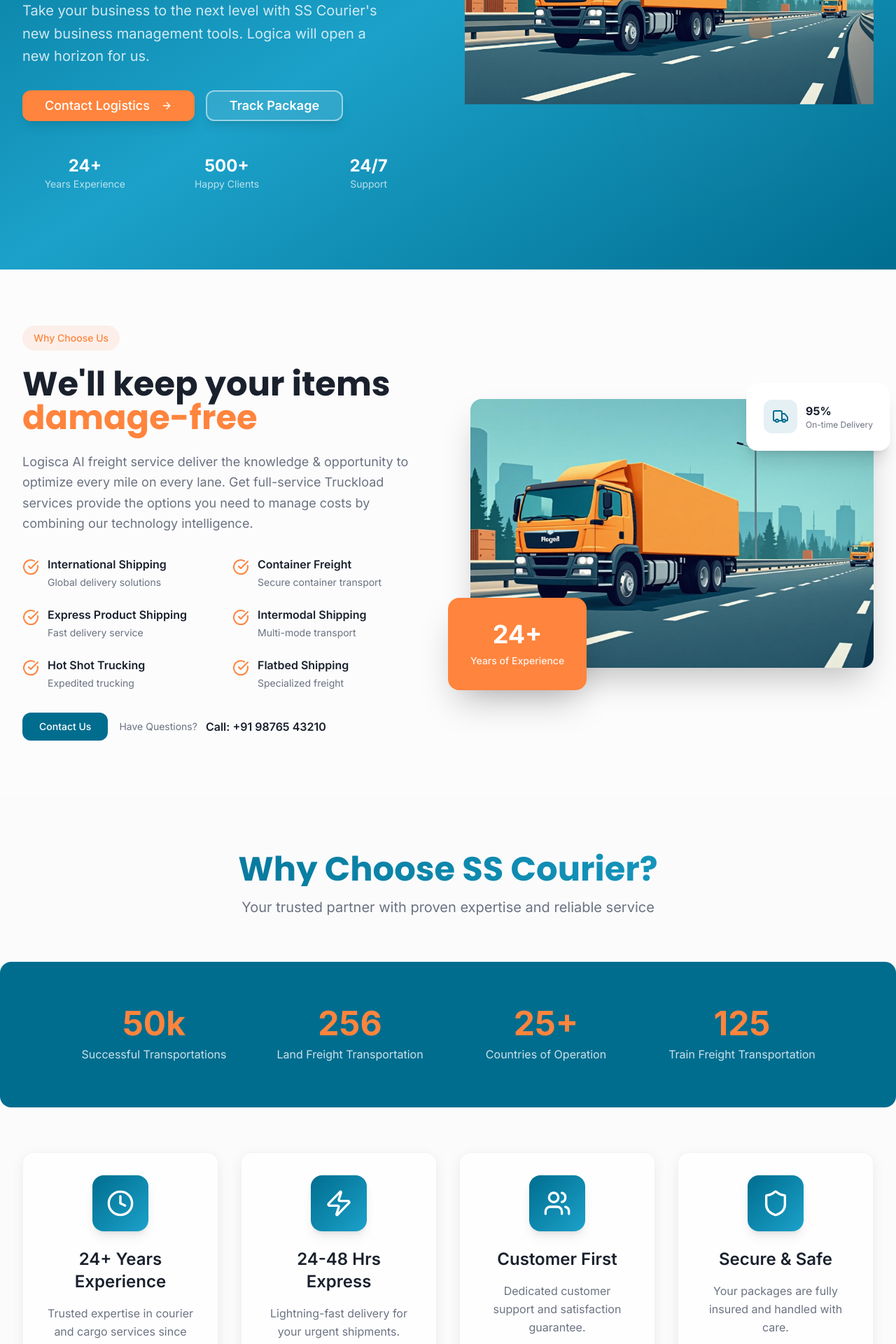
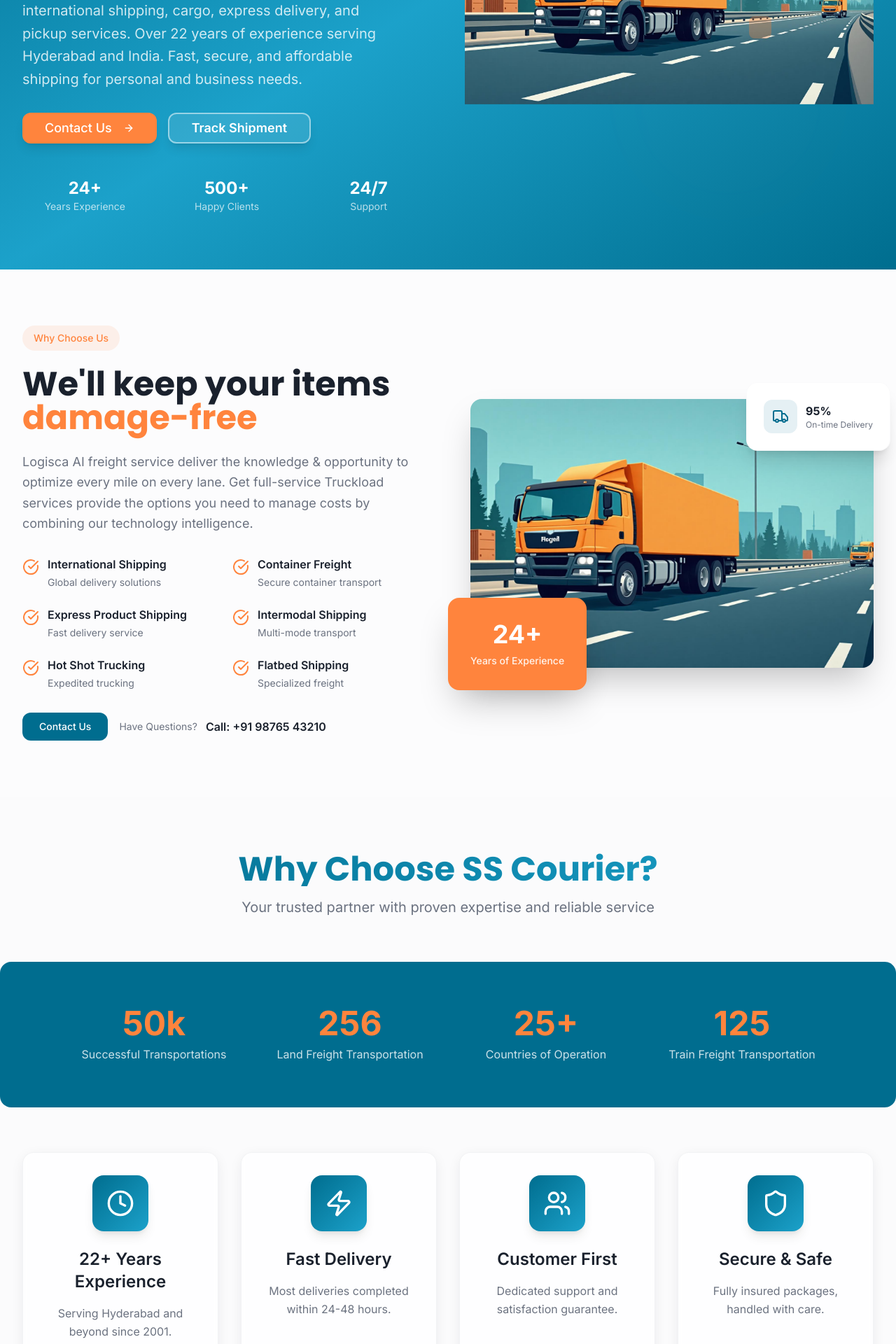
Before and after one commit to thehyperboy/SS-Courier-Cargo-Services, a React (Vite) app: page / in a window 1280 px wide. Shown: the part 480-2400 px from the top of the page at 70% size. Built offline with nearby package versions, Linux system fonts and the light colour scheme.

Commit message:
docs: update Home page content with accurate SS Courier & Cargo Services info

```diff
--- a/src/pages/Home.tsx
+++ b/src/pages/Home.tsx
@@ -6,32 +6,32 @@ import heroImage from '@/assets/hero-courier.jpg';
 const services = [
   {
     icon: Package,
-    title: 'Domestic Courier',
-    description: 'Fast and reliable delivery across the country with real-time tracking.',
+    title: 'Domestic Courier Services',
+    description: 'Shipping within India with reliable and affordable service.',
     link: '/services/domestic'
   },
   {
     icon: Globe,
-    title: 'International Courier',
-    description: 'Global shipping solutions with customs clearance support.',
+    title: 'International Courier Services',
+    description: 'Global shipping capabilities to over 25 countries.',
     link: '/services/international'
   },
   {
     icon: Truck,
     title: 'Cargo Services',
-    description: 'Heavy shipments and bulk cargo transportation.',
+    description: 'Large shipments including furniture and vehicles.',
     link: '/services/cargo'
   },
   {
     icon: Zap,
     title: 'Express Delivery',
-    description: '24-48 hours express delivery for urgent shipments.',
+    description: 'Domestic & international destinations within 24-48 hours.',
     link: '/services/express'
   },
   {
     icon: MapPin,
-    title: 'Door-to-Door Pickup',
-    description: 'Convenient pickup and delivery right at your doorstep.',
+    title: 'Pickup Services',
+    description: 'Collection from customer locations for convenience.',
     link: '/services/pickup'
   }
 ];
@@ -39,23 +39,23 @@ const services = [
 const features = [
   {
     icon: Clock,
-    title: '24+ Years Experience',
-    description: 'Trusted expertise in courier and cargo services since 1996.'
+    title: '22+ Years Experience',
+    description: 'Serving Hyderabad and beyond since 2001.'
   },
   {
     icon: Zap,
-    title: '24-48 Hrs Express',
-    description: 'Lightning-fast delivery for your urgent shipments.'
+    title: 'Fast Delivery',
+    description: 'Most deliveries completed within 24-48 hours.'
   },
   {
     icon: Users,
     title: 'Customer First',
-    description: 'Dedicated customer support and satisfaction guarantee.'
+    description: 'Dedicated support and satisfaction guarantee.'
   },
   {
     icon: Shield,
     title: 'Secure & Safe',
-    description: 'Your packages are fully insured and handled with care.'
+    description: 'Fully insured packages, handled with care.'
   }
 ];
 
@@ -79,22 +79,22 @@ const steps = [
 
 const testimonials = [
   {
-    name: 'Rajesh Kumar',
+    name: 'Ravi Kumar',
     rating: 5,
-    comment: 'Excellent service! My international shipment reached on time without any issues.',
-    business: 'Import/Export Business'
+    comment: 'SS Courier delivered my furniture safely and on time. Highly recommended!',
+    business: 'Hyderabad Resident'
   },
   {
-    name: 'Priya Sharma',
+    name: 'Anjali Singh',
     rating: 5,
-    comment: 'Very reliable for domestic courier. Great customer support and tracking system.',
-    business: 'Online Retailer'
+    comment: 'Fast international shipping and great customer support.',
+    business: 'Small Business Owner'
   },
   {
-    name: 'Amit Patel',
+    name: 'Suresh Reddy',
     rating: 5,
-    comment: 'Best rates for heavy cargo shipments. Professional handling and timely delivery.',
-    business: 'Manufacturing Company'
+    comment: 'Affordable rates and reliable service for my business shipments.',
+    business: 'Retailer'
   }
 ];
 
@@ -115,7 +115,7 @@ export default function Home() {
             <div className="text-left animate-slide-up">
               <div className="inline-flex items-center px-4 py-2 bg-white/10 backdrop-blur-sm border border-white/20 rounded-full mb-6 text-white/90 text-sm font-medium">
                 <CheckCircle className="w-4 h-4 mr-2 text-accent" />
-                SS Courier & Cargo Services
+                SS Courier & Cargo Services – Hyderabad, India
               </div>
 
               <h1 className="text-5xl md:text-7xl font-bold text-white mb-6 font-poppins leading-tight">
@@ -127,18 +127,17 @@ export default function Home() {
               </h1>
 
               <p className="text-xl text-white/80 mb-8 leading-relaxed max-w-lg">
-                Take your business to the next level with SS Courier's new business management tools.
-                Logica will open a new horizon for us.
+                SS Courier & Cargo Services provides domestic and international shipping, cargo, express delivery, and pickup services. Over 22 years of experience serving Hyderabad and India. Fast, secure, and affordable shipping for personal and business needs.
               </p>
 
               <div className="flex flex-col sm:flex-row gap-4 mb-12">
                 <Button asChild size="lg" className="bg-accent hover:bg-accent-glow text-white text-lg px-8 py-4 rounded-xl shadow-lg hover:shadow-xl transition-all duration-300">
                   <Link to="/contact">
-                    Contact Logistics <ArrowRight className="ml-2 w-5 h-5" />
+                    Contact Us <ArrowRight className="ml-2 w-5 h-5" />
                   </Link>
                 </Button>
                 <Button asChild size="lg" variant="outline" className="border-2 border-white/50 bg-white/10 backdrop-blur-sm text-white hover:bg-white/20 hover:border-white/70 text-lg px-8 py-4 rounded-xl shadow-lg hover:shadow-xl transition-all duration-300 font-semibold">
-                  <Link to="/track">Track Package</Link>
+                  <Link to="/track">Track Shipment</Link>
                 </Button>
               </div>
 
```
